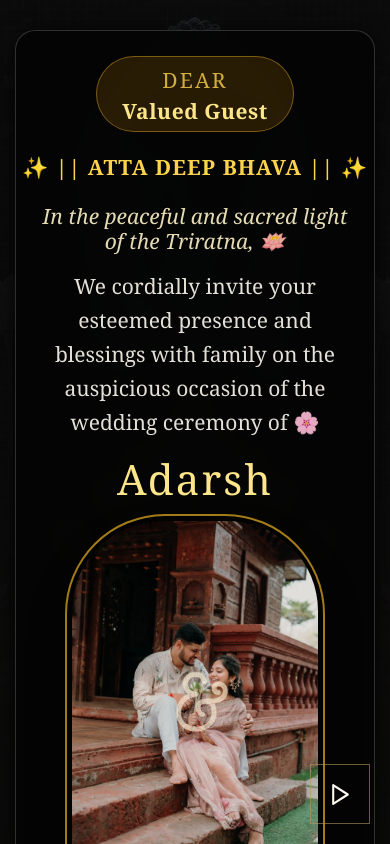
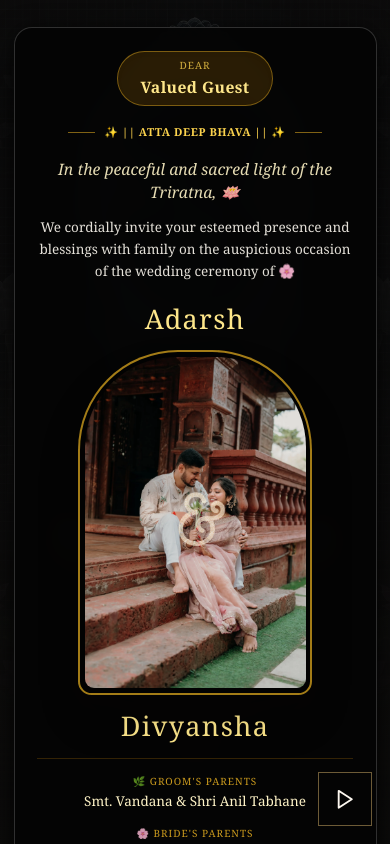
Before and after one commit to Adoniskingx/AD, a React (Vite) app in the folder adarsh-divyansha-wedding/: page / in a window 390 px wide. Shown: the top 844 px of the page. Built offline with nearby package versions, Linux system fonts and the light colour scheme.

Commit message:
Refactor CSS for font sizes and hero image styles
Adjusted font sizes for various sections and added responsive font scaling classes. Updated hero image shapes and sizes for better layout control.

```diff
--- a/adarsh-divyansha-wedding/src/index.css
+++ b/adarsh-divyansha-wedding/src/index.css
@@ -5,20 +5,69 @@
 @layer base {
   html, body {
     @apply bg-[#0D0C0B] text-[#FDF8F0] antialiased selection:bg-amber-200 selection:text-amber-900 min-h-screen m-0 p-0 overflow-x-hidden;
-    font-size: 20px; /* Locked to +4 larger scale */
+    font-size: 18px;
     font-family: ui-serif, Georgia, Cambria, "Times New Roman", Times, serif;
   }
 }
 
-/* Ensure headings and paragraphs scale uniformly across all sections */
-.site-content-wrapper h2 {
-  font-size: 2.1rem !important;
-}
+/* --- Section Font Size Scalers --- */
+body.hero-font-sm .hero-section { font-size: 14px; }
+body.hero-font-normal .hero-section { font-size: 18px; }
+body.hero-font-lg .hero-section { font-size: 20px; }
+body.hero-font-xl .hero-section { font-size: 23px; }
 
-.site-content-wrapper p,
-.site-content-wrapper span:not(.font-script) {
-  font-size: 1.05rem !important;
-}
+body.func-font-sm .functions-section { font-size: 14px; }
+body.func-font-normal .functions-section { font-size: 18px; }
+body.func-font-lg .functions-section { font-size: 20px; }
+body.func-font-xl .functions-section { font-size: 23px; }
+
+body.gallery-font-sm .gallery-section { font-size: 14px; }
+body.gallery-font-normal .gallery-section { font-size: 18px; }
+body.gallery-font-lg .gallery-section { font-size: 20px; }
+body.gallery-font-xl .gallery-section { font-size: 23px; }
+
+body.video-font-sm .video-section { font-size: 14px; }
+body.video-font-normal .video-section { font-size: 18px; }
+body.video-font-lg .video-section { font-size: 20px; }
+body.video-font-xl .video-section { font-size: 23px; }
+
+body.things-font-sm .things-section { font-size: 14px; }
+body.things-font-normal .things-section { font-size: 18px; }
+body.things-font-lg .things-section { font-size: 20px; }
+body.things-font-xl .things-section { font-size: 23px; }
+
+body.footer-font-sm .footer-section { font-size: 14px; }
+body.footer-font-normal .footer-section { font-size: 18px; }
+body.footer-font-lg .footer-section { font-size: 20px; }
+body.footer-font-xl .footer-section { font-size: 23px; }
+
+/* --- Hero Image Shapes --- */
+body.hero-shape-arch .hero-img-box { border-radius: 120px 120px 16px 16px; }
+body.hero-shape-arch .hero-img-inner { border-radius: 110px 110px 12px 12px; }
+
+body.hero-shape-oval .hero-img-box { border-radius: 50%; width: 220px; height: 310px; }
+body.hero-shape-oval .hero-img-inner { border-radius: 50%; }
+
+body.hero-shape-rounded .hero-img-box { border-radius: 24px; }
+body.hero-shape-rounded .hero-img-inner { border-radius: 18px; }
+
+body.hero-shape-circle .hero-img-box { border-radius: 9999px; width: 260px; height: 260px; }
+body.hero-shape-circle .hero-img-inner { border-radius: 9999px; }
+
+/* --- Hero Image Sizes --- */
+body.hero-imgsize-sm .hero-img-box { width: 200px; height: 260px; }
+body.hero-imgsize-md .hero-img-box { width: 260px; height: 340px; }
+body.hero-imgsize-lg .hero-img-box { width: 310px; height: 400px; }
+
+/* --- Video Box Sizes --- */
+body.video-size-compact .video-container { height: 240px; }
+body.video-size-standard .video-container { height: 340px; }
+body.video-size-large .video-container { height: 440px; }
+
+/* --- Gallery Display Sizes --- */
+body.gallery-size-compact .gallery-container { height: 260px; }
+body.gallery-size-standard .gallery-container { height: 360px; }
+body.gallery-size-immersive .gallery-container { height: 480px; }
 
 /* Background Layer: Aspect-Ratio Banner Tile (Y-Axis Repeating) */
 .sacred-bg-layer {
@@ -36,7 +85,6 @@
   z-index: 0;
 }
 
-/* Fixed Soft Dark Overlay for Readability */
 .sacred-overlay-layer {
   position: fixed;
   inset: 0;
@@ -45,13 +93,11 @@
   z-index: 1;
 }
 
-/* Content Container Wrapper */
 .site-content-wrapper {
   position: relative;
   z-index: 10;
 }
 
-/* Locked Card Style: Midnight Obsidian Black */
 .card-dark-gold {
   background: rgba(5, 5, 5, 0.95);
   backdrop-filter: blur(12px);
@@ -64,7 +110,6 @@
   color: #E5C158;
 }
 
-/* Bradley Hand Style Font for #DIVYADARSHAN */
 .font-script {
   font-family: 'Bradley Hand ITC', 'Bradley Hand', 'Patrick Hand', cursive;
 }
```
